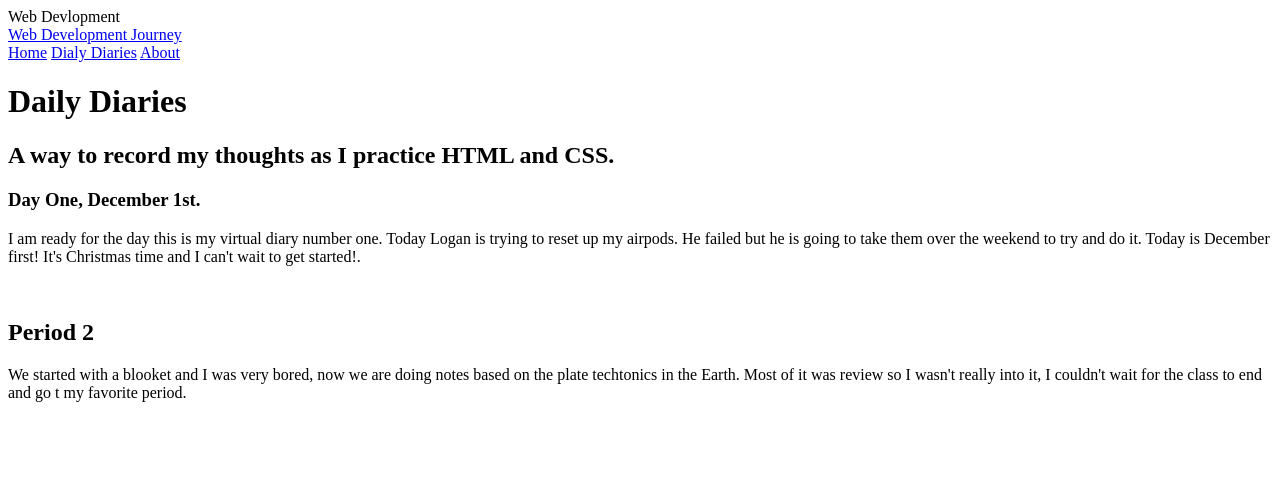
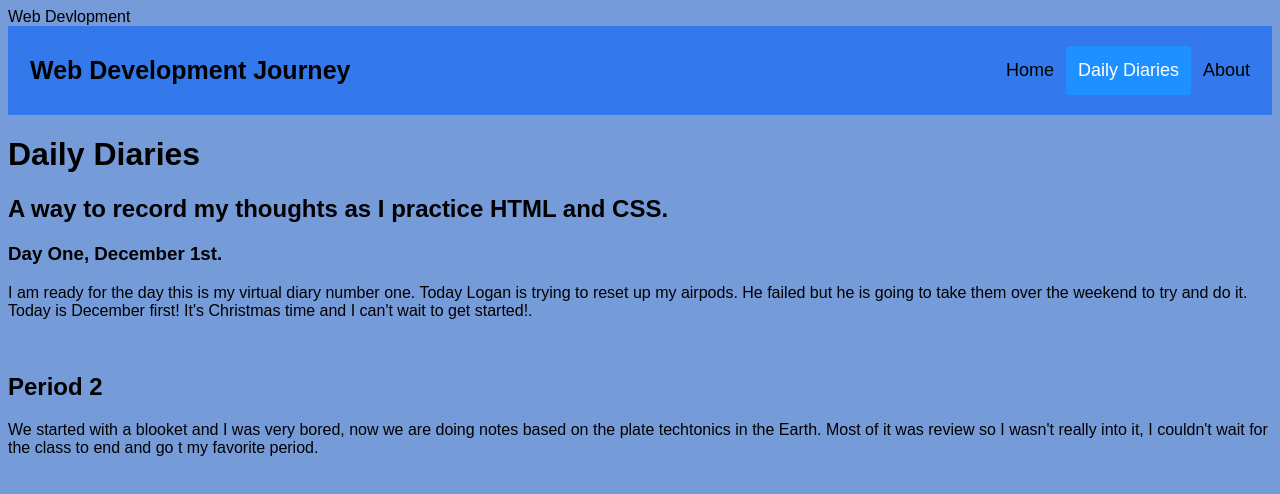
Before and after one commit to Malo-one2000/Coding-Journey, a plain HTML site: page Pt 1. Web devlopment HTML and CSS/daily-diaries.html in a window 1280 px wide. Drawn offline with Linux system fonts and the light colour scheme.

Commit message:
Added some more color nothing much.

```diff
--- a/Pt 1. Web devlopment HTML and CSS/daily-diaries.html
+++ b/Pt 1. Web devlopment HTML and CSS/daily-diaries.html
@@ -1,13 +1,70 @@
 <DOCTYPE!html>
 <html>
-    <link rel="stylesheet" href="styles.css">
+    <style>.header {
+      overflow: hidden;
+      background-color: #3479eb;
+      padding: 20px 10px;
+    }
+
+    /* Style the header links */
+    .header a {
+      float: left;
+      color: black;
+      text-align: center;
+      padding: 12px;
+      text-decoration: none;
+      font-size: 18px;
+      line-height: 25px;
+      border-radius: 4px;
+    }
+
+    /* Style the logo link (notice that we set the same value of line-height and font-size to prevent the header to increase when the font gets bigger */
+    .header a.logo {
+      font-size: 25px;
+      font-weight: bold;
+    }
+
+    /* Change the background color on mouse-over */
+    .header a:hover {
+      background-color: #3479eb;
+      color: black;
+    }
+
+    /* Style the active/current link*/
+    .header a.active {
+      background-color: dodgerblue;
+      color: white;
+    }
+
+    /* Float the link section to the right */
+    .header-right {
+      float: right;
+    }
+
+    /* Add media queries for responsiveness - when the screen is 500px wide or less, stack the links on top of each other */
+    @media screen and (max-width: 500px) {
+      .header a {
+        float: none;
+        display: block;
+        text-align: left;
+      }
+      .header-right {
+        float: none;
+      }
+    }
+    body {
+    font-family: Arial, Helvetica, sans-serif;
+    background-color: #759bd9;
+}
+
+    </style>
 <head>Web Devlopment</head>
 <body>
     <div class="header">
         <a href="#default" class="logo">Web Development Journey</a>
         <div class="header-right">
-          <a class="active" href="index.html">Home</a>
-          <a href="daily-diaries.html">Dialy Diaries</a>
+          <a href="index.html">Home</a>
+          <a class="active" href="daily-diaries.html">Daily Diaries</a>
           <a href="#about">About</a>
         </div>
       </div>
```
Also changed, not shown: Pt 1. Web devlopment HTML and CSS/index.html (+59 -2 lines).
